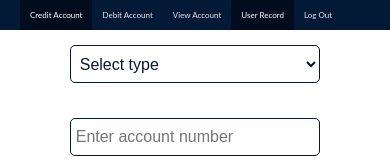
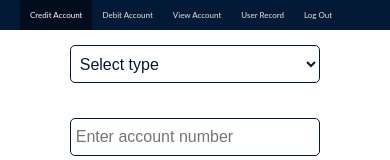
Before and after one commit to czarjulius/Banka, a plain HTML site: page UI/credit_user.html in a window 390 px wide. Shown: the top 160 px of the page. Drawn offline with Linux system fonts and the light colour scheme.

```diff
--- a/UI/credit_user.html
+++ b/UI/credit_user.html
@@ -18,7 +18,7 @@
       <a class="active" href="credit_user.html">Credit Account</a>
       <a href="debit_user.html">Debit Account</a>
       <a href="staff_edit_user.html">View Account</a>
-      <a class="active" href="specific_record.html">User Record</a>
+      <a href="specific_record.html">User Record</a>
 
       <a href="index.html">Log Out</a>
 
```
Also changed, not shown: UI/debit_user.html (+1 -1 lines), UI/staff_edit_user.html (+1 -1 lines).
